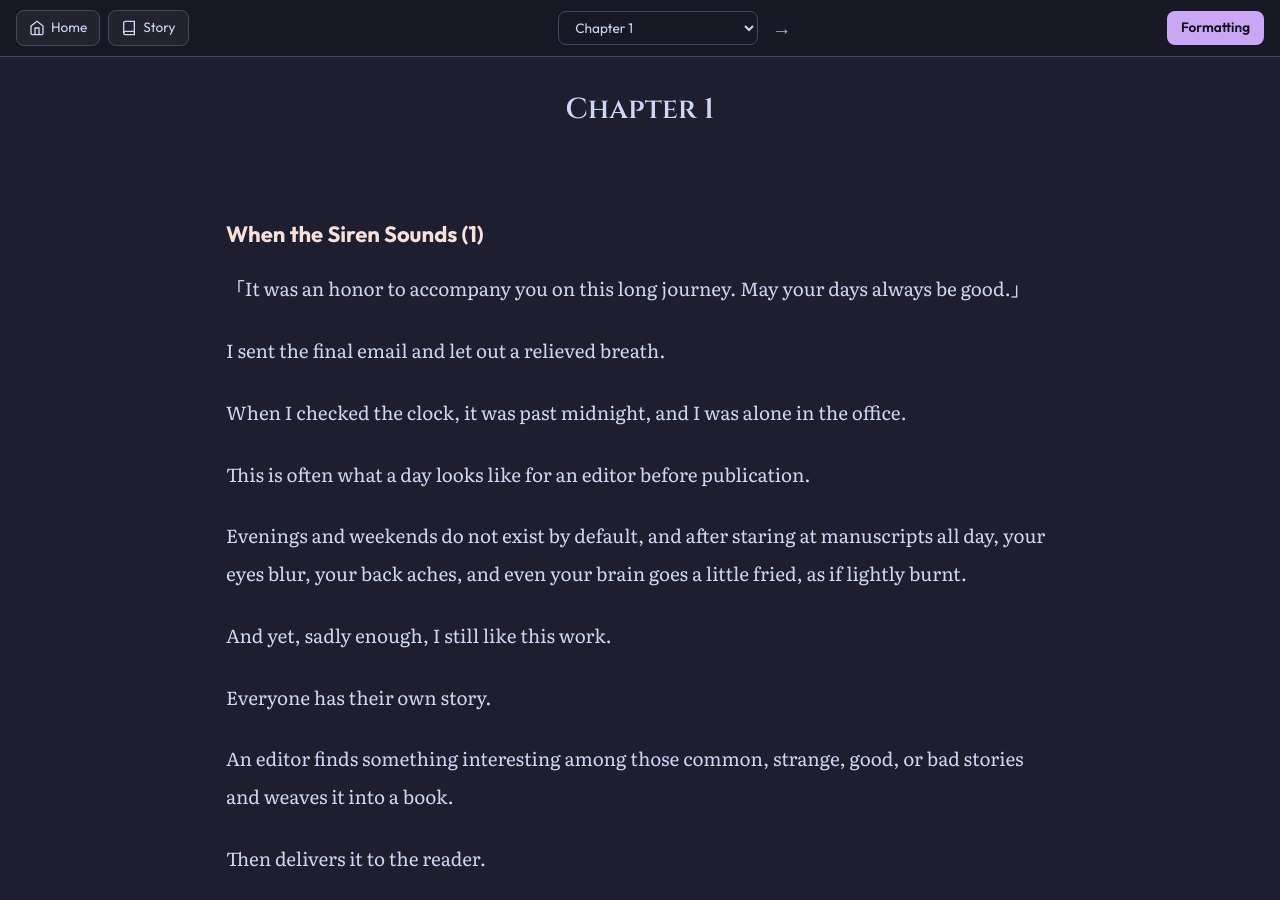
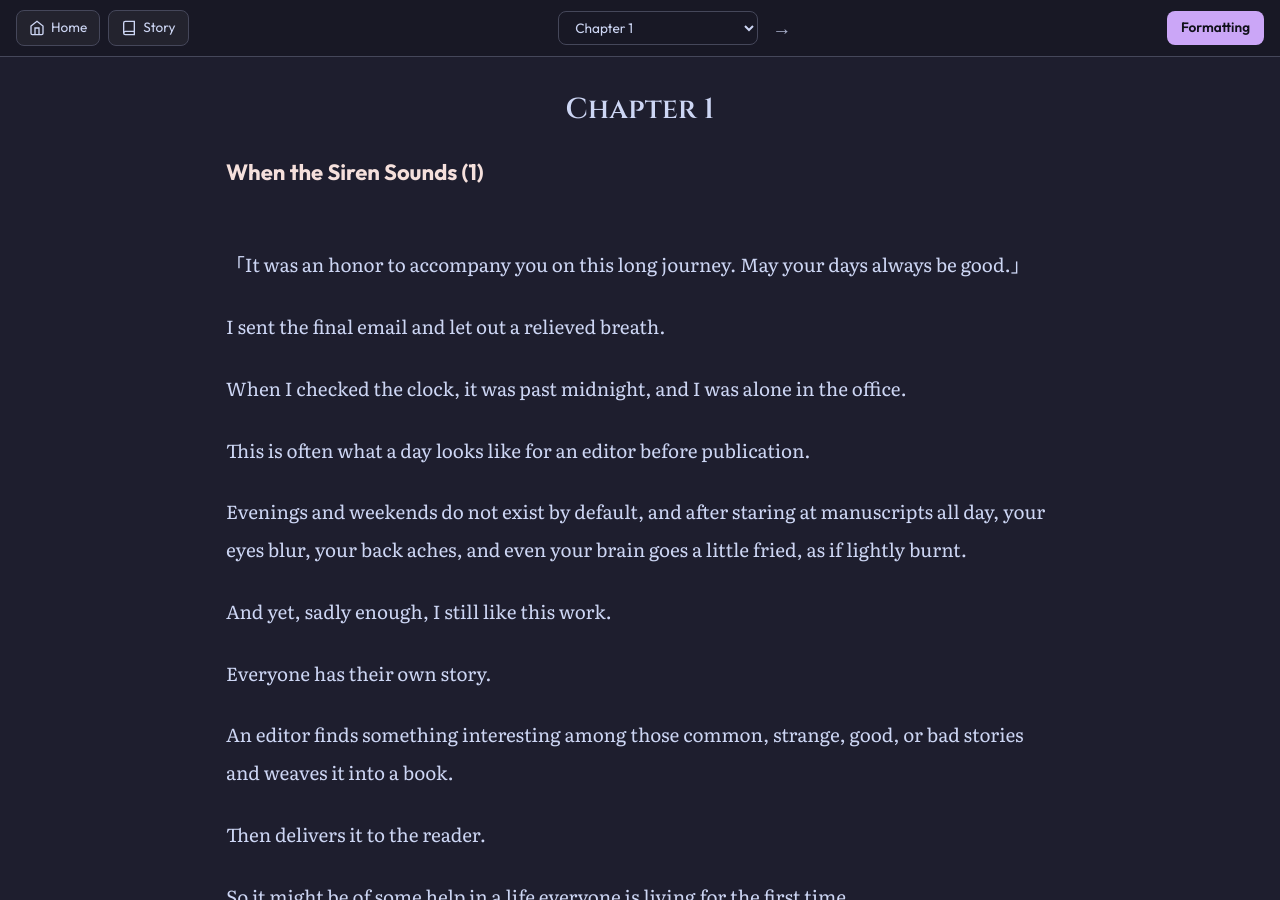
Before and after one commit to soleumn/soleumn.github.io, a Jekyll site: the page built from _chapters/esg/ch1.md, in a window 1280 px wide and 900 px high. Built offline with Jekyll 4.4.1, drawn with Linux system fonts in a browser that asks for light colours; comment, search, counter and statistics services are not loaded.

Commit message:
Update ch1.md

```diff
--- a/_chapters/esg/ch1.md
+++ b/_chapters/esg/ch1.md
@@ -3,11 +3,10 @@ title: "Chapter 1"
 categories: esg
 capitulo: 1
 ---
-<br>
 
 ### When the Siren Sounds (1)
 
-「It was an honor to accompany you on this long journey. May your days always be good.」
+<br>「It was an honor to accompany you on this long journey. May your days always be good.」
 
 I sent the final email and let out a relieved breath.
 
```
